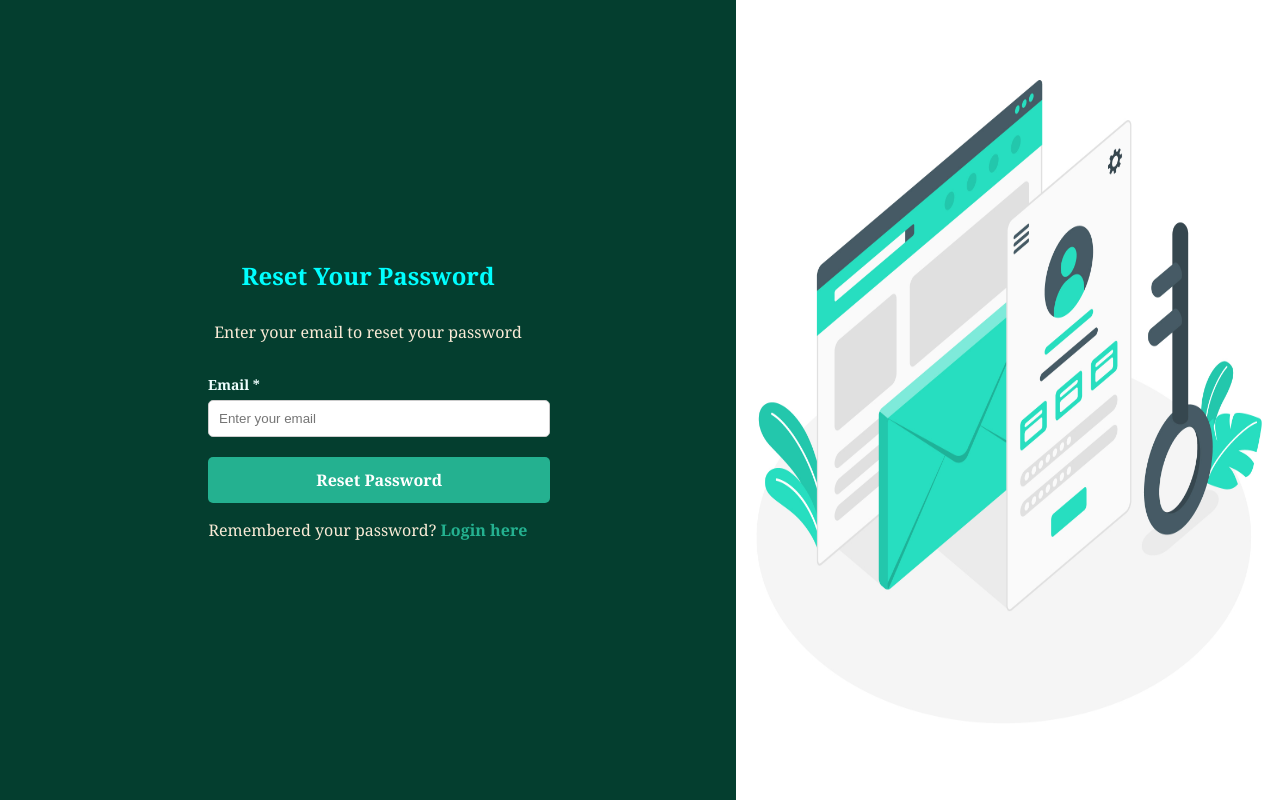
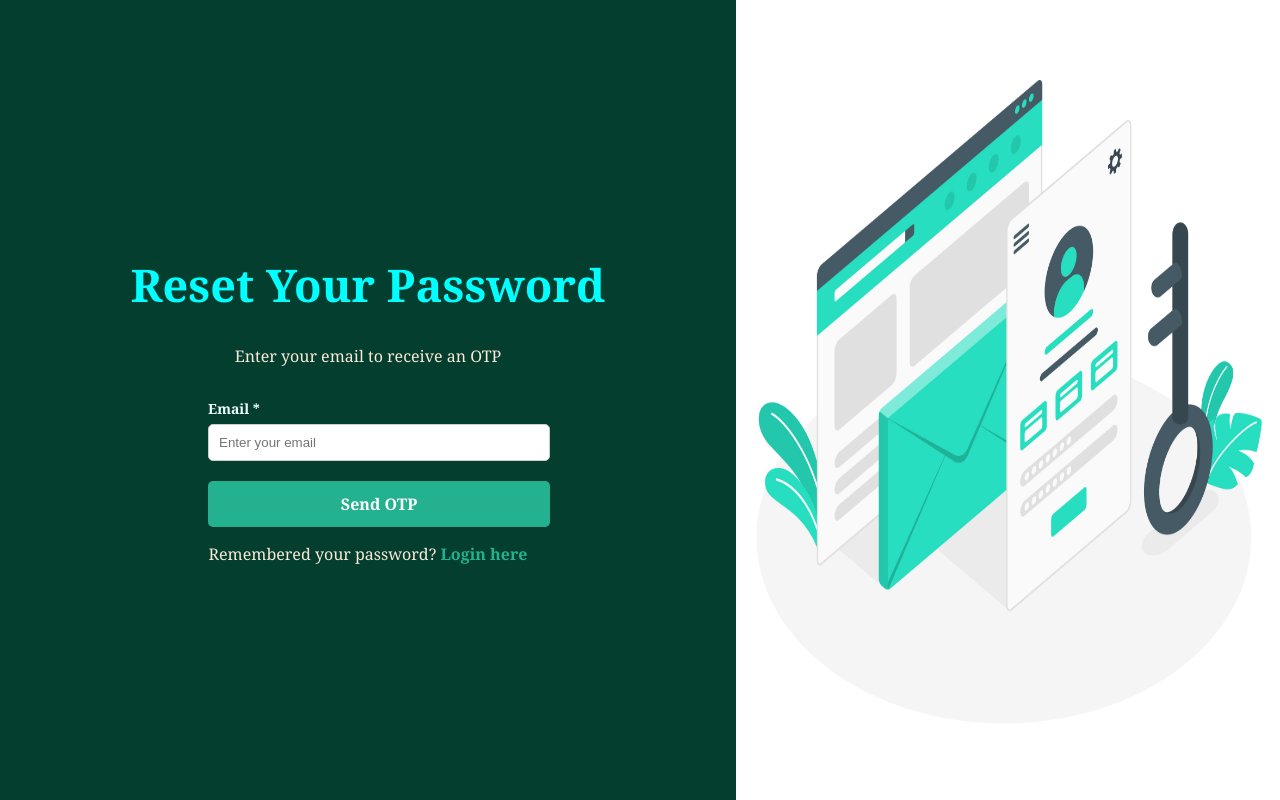
Before and after one commit to sunnysagar/AlertSystem, a React (Vite) app: page /forgot-password in a window 1280 px wide. Built offline with nearby package versions, Linux system fonts and the light colour scheme.

Commit message:
updating forgot page

```diff
--- a/src/pages/ForgotPassword.jsx
+++ b/src/pages/ForgotPassword.jsx
@@ -1,27 +1,56 @@
 import React, { useState } from "react";
-import { Link } from "react-router-dom";
+import { Link, useNavigate } from "react-router-dom";
 import "../styles/Register.css"; // Reusing the same CSS file
-import RegisterImage from "../assets/forgot-pass_img.jpg"; // Use the same image as Register page
+import RegisterImage from "../assets/forgot-pass_img.jpg"; // Image for forgot password
 
 const ForgotPassword = () => {
   const [email, setEmail] = useState("");
+  const [otp, setOtp] = useState("");
+  const [newPassword, setNewPassword] = useState("");
+  const [confirmPassword, setConfirmPassword] = useState("");
+  const [step, setStep] = useState(1); // Step 1: Enter Email, Step 2: Enter OTP, Step 3: Enter Password
   const [error, setError] = useState(null);
   const [message, setMessage] = useState("");
+  const navigate = useNavigate();
 
-  const handleSubmit = (e) => {
+  const handleSendOTP = (e) => {
     e.preventDefault();
-    setError(null);
-    setMessage("");
-
     if (!email) {
       setError("Please enter your email address");
       return;
     }
+    setError(null);
+    setMessage("OTP has been sent to your email.");
+    setStep(2); // Move to OTP verification step
+  };
 
-    // Simulating password reset request
+  const handleVerifyOTP = (e) => {
+    e.preventDefault();
+    if (!otp) {
+      setError("Please enter the OTP sent to your email.");
+      return;
+    }
+    setError(null);
+    setMessage("OTP Verified! Enter your new password.");
+    setStep(3); // Move to password reset step
+  };
+
+  const handleResetPassword = (e) => {
+    e.preventDefault();
+    if (!newPassword || !confirmPassword) {
+      setError("Please enter a new password.");
+      return;
+    }
+    if (newPassword !== confirmPassword) {
+      setError("Passwords do not match.");
+      return;
+    }
+    setError(null);
+    setMessage("Password reset successful! Redirecting to login...");
+
     setTimeout(() => {
-      setMessage("A password reset link has been sent to your email.");
-    }, 1000);
+      navigate("/login"); // Redirect to login page after successful password reset
+    }, 2000);
   };
 
   return (
@@ -29,12 +58,15 @@ const ForgotPassword = () => {
       {/* Left Side: Forgot Password Form */}
       <div className="register-form">
         <h2>Reset Your Password</h2>
-        <p>Enter your email to reset your password</p>
+        <p>{step === 1 ? "Enter your email to receive an OTP" :
+            step === 2 ? "Enter the OTP sent to your email" :
+            "Enter your new password"}</p>
 
         {error && <p className="error-message">{error}</p>}
         {message && <p className="success-message">{message}</p>}
 
-        <form onSubmit={handleSubmit}>
+        {step === 1 && (
+          <form onSubmit={handleSendOTP}>
             <label>Email *</label>
             <input
               type="email"
@@ -43,11 +75,51 @@ const ForgotPassword = () => {
               value={email}
               onChange={(e) => setEmail(e.target.value)}
             />
-
             <button className="register-btn" type="submit">
-            Reset Password
+              Send OTP
             </button>
           </form>
+        )}
+
+        {step === 2 && (
+          <form onSubmit={handleVerifyOTP}>
+            <label>Enter OTP *</label>
+            <input
+              type="text"
+              placeholder="Enter OTP"
+              required
+              value={otp}
+              onChange={(e) => setOtp(e.target.value)}
+            />
+            <button className="register-btn" type="submit">
+              Verify OTP
+            </button>
+          </form>
+        )}
+
+        {step === 3 && (
+          <form onSubmit={handleResetPassword}>
+            <label>New Password *</label>
+            <input
+              type="password"
+              placeholder="Enter new password"
+              required
+              value={newPassword}
+              onChange={(e) => setNewPassword(e.target.value)}
+            />
+            <label>Confirm New Password *</label>
+            <input
+              type="password"
+              placeholder="Confirm new password"
+              required
+              value={confirmPassword}
+              onChange={(e) => setConfirmPassword(e.target.value)}
+            />
+            <button className="register-btn" type="submit">
+              Submit
+            </button>
+          </form>
+        )}
 
         <p className="login-link">
           Remembered your password? <Link to="/login">Login here</Link>
--- a/src/styles/Login.css
+++ b/src/styles/Login.css
@@ -32,7 +32,7 @@
 }
 
 .login-form h2 {
-  font-size: 40px;
+  font-size: 45px;
   color:aqua;
   font-weight: bold;
   margin-bottom: 10px;
--- a/src/styles/Register.css
+++ b/src/styles/Register.css
@@ -21,8 +21,10 @@
 
 
 .register-form h2 {
+  font-size: 45px;
+  color:aqua;
+  font-weight: bold;
   margin-bottom: 10px;
-  color:aqua
 }
 
 .register-form p {
```
Lines whose indentation alone changed are shown as unchanged.
